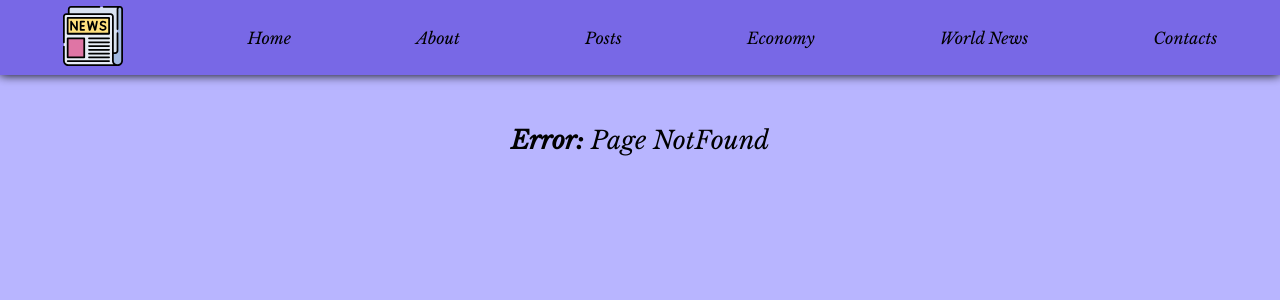
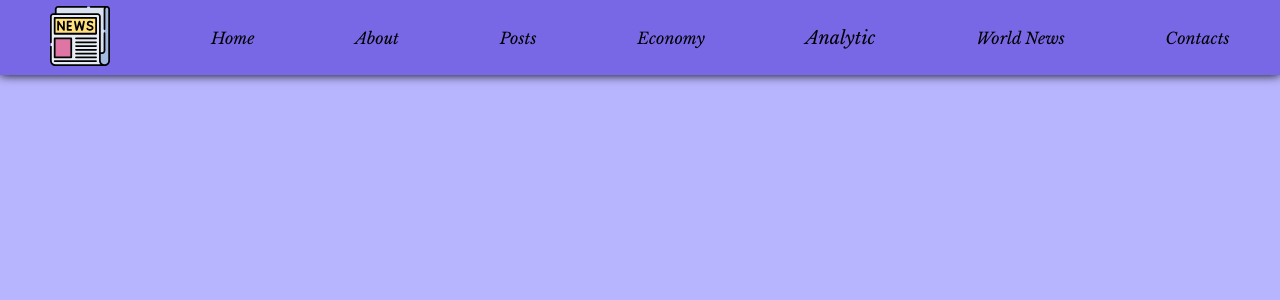
Before and after one commit to Erjankydyrov/router-example, a React (Create React App) app: page /analytic in a window 1280 px wide. Shown: the top 300 px of the page. Built offline with nearby package versions, Linux system fonts and the light colour scheme.

Commit message:
added new component

```diff
--- a/src/App.js
+++ b/src/App.js
@@ -2,6 +2,7 @@ import { Route, Switch } from 'react-router';
 import { NavLink } from 'react-router-dom';
 import './App.css';
 import About from './components/About/About';
+import Analytic from './components/Analytic/Analytic';
 import Contacts from './components/Contacts/Contacts';
 import Economy from './components/Economy/Economy';
 import Home from './components/Home/Home';
@@ -24,6 +25,7 @@ function App() {
         <li><NavLink activeClassName="activeLink" activeStyle = {activeLinkStyle} to="/About">About</NavLink></li>
         <li><NavLink activeClassName="activeLink" activeStyle = {activeLinkStyle} to="/posts">Posts</NavLink></li>
         <li><NavLink activeClassName="activeLink" activeStyle = {activeLinkStyle} to="/economy">Economy</NavLink></li>
+        <li><NavLink activeClassName="activeLink" activeStyle = {activeLinkStyle} to="/analytic">Analytic</NavLink></li>
         <li><NavLink activeClassName="activeLink" activeStyle = {activeLinkStyle} to="/worldNews">World News</NavLink></li>
         <li><NavLink activeClassName="activeLink" activeStyle = {activeLinkStyle} to="/contacts">Contacts</NavLink></li>
       </ul>
@@ -31,6 +33,7 @@ function App() {
         <Route path="/about" component={About} />
         <Route path="/posts" component={Posts} />
         <Route path="/economy" component={Economy} />
+        <Route path="/analytic" component={Analytic} />
         <Route path="/worldNews" component={WorldNews} />
         <Route path="/contacts" component={Contacts} />
         <Route exact path="/" component={Home} />
--- /dev/null
+++ b/src/components/Analytic/Analytic.js
@@ -0,0 +1,11 @@
+import classes from "./Analytic.module.css";
+
+const Analytic = () => {
+    return (
+        <div className={classes.Analytic}>
+
+        </div>
+    );
+}
+
+export default Analytic;
```
Also changed, not shown: src/components/Analytic/Analytic.module.css (added).
